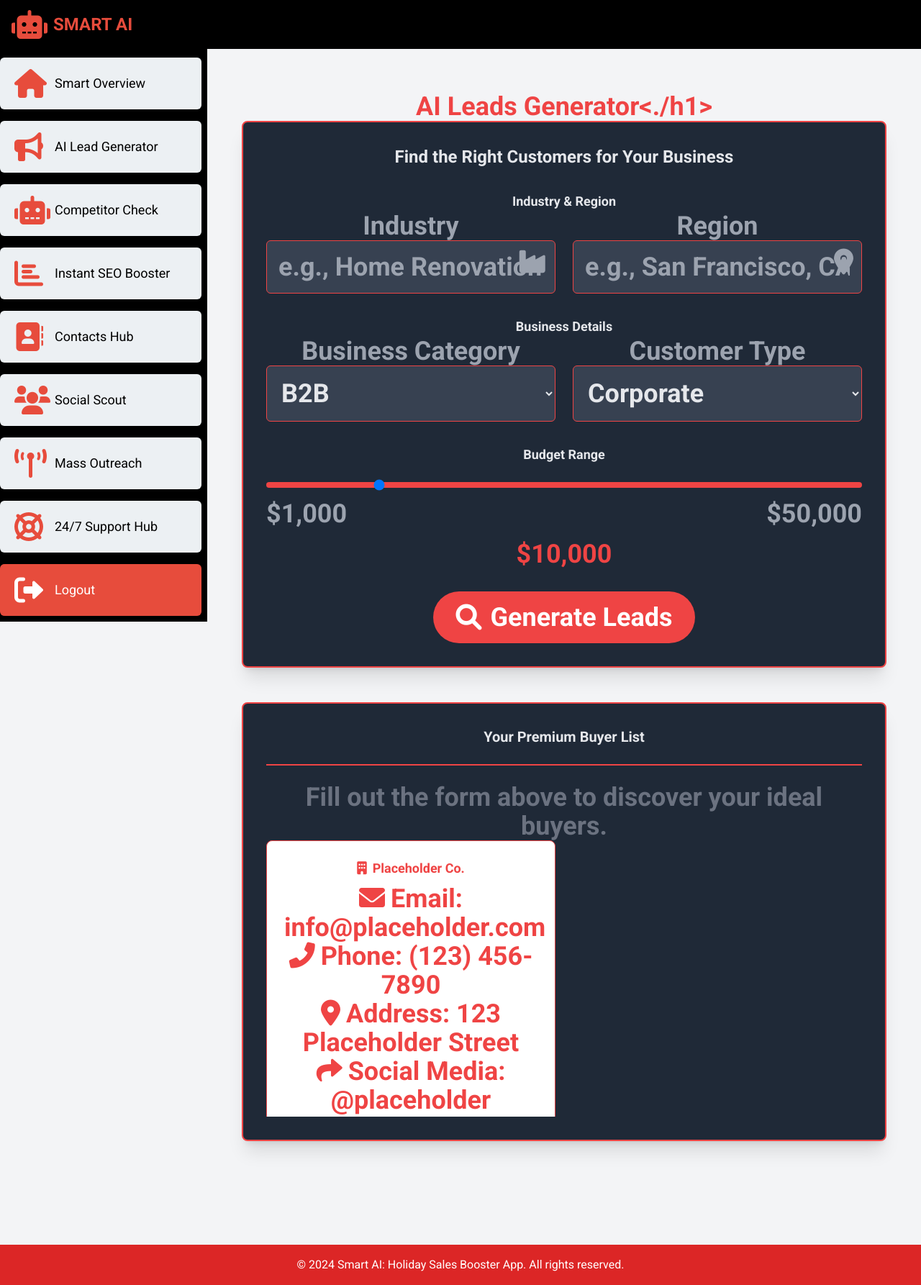
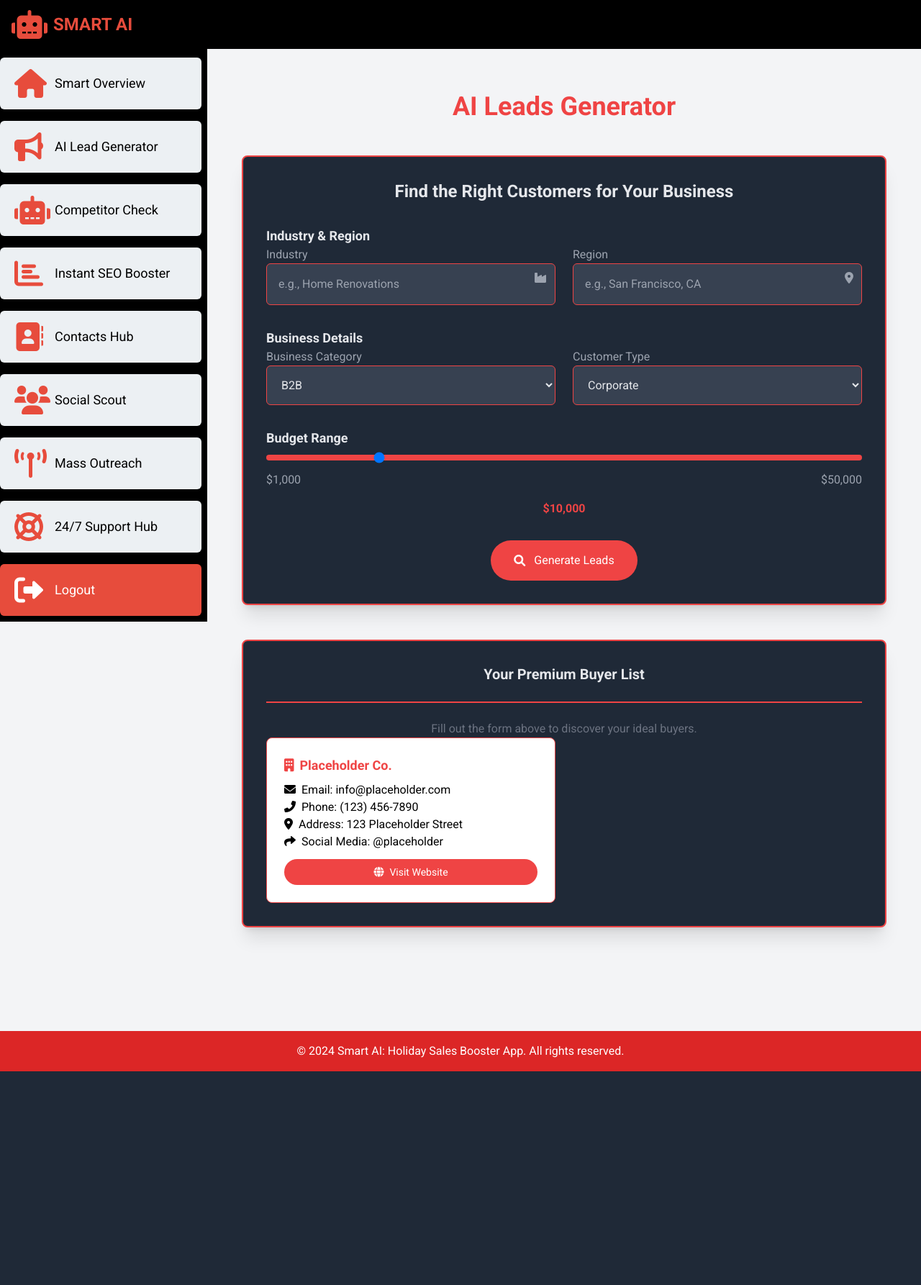
Before and after one commit to Edward5035/LeadsIQ, a Flask app: template templates/leads_generator.html in a window 1280 px wide. Shown: the whole page at 72% size. After the commit the page ends 1489 px from the top, so only its background shows below. Run offline with Flask 3, Linux system fonts and the light colour scheme; the template is opened without the code that fills it, so the values that code supplies are empty; some libraries are stand-ins or nearby versions.

Commit message:
Update leads_generator.html

```diff
--- a/templates/leads_generator.html
+++ b/templates/leads_generator.html
@@ -3,7 +3,7 @@
 {% block content %}
 <div class="container mx-auto px-6 py-12">
     <!-- Main Title -->
-    <h1 class="text-center text-4xl font-bold text-red-500 mb-12">AI Leads Generator<./h1>
+    <h1 class="text-center text-4xl font-bold text-red-500 mb-12">AI Leads Generator</h1>
 
     <!-- Form Card -->
     <div class="max-w-4xl mx-auto p-8 bg-gray-800 border-2 border-red-500 rounded-lg shadow-xl mb-12">
```
